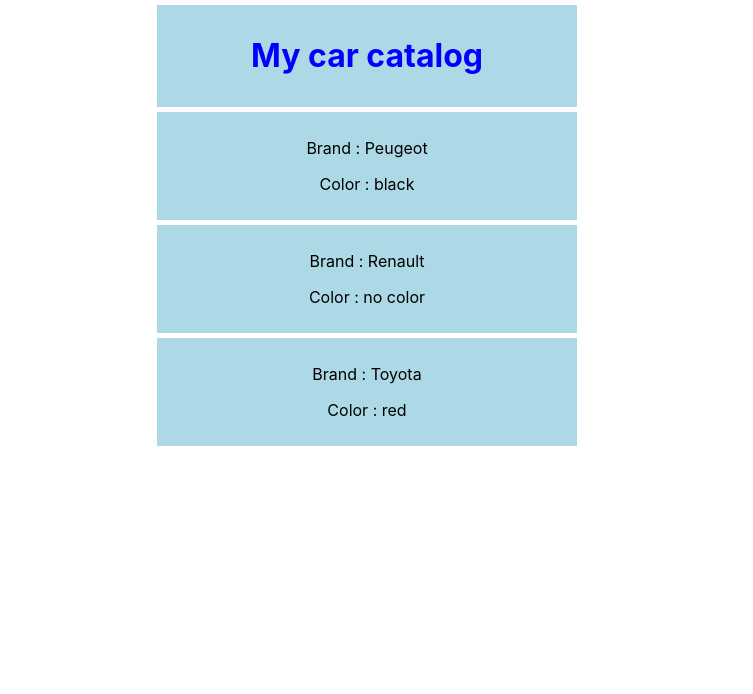
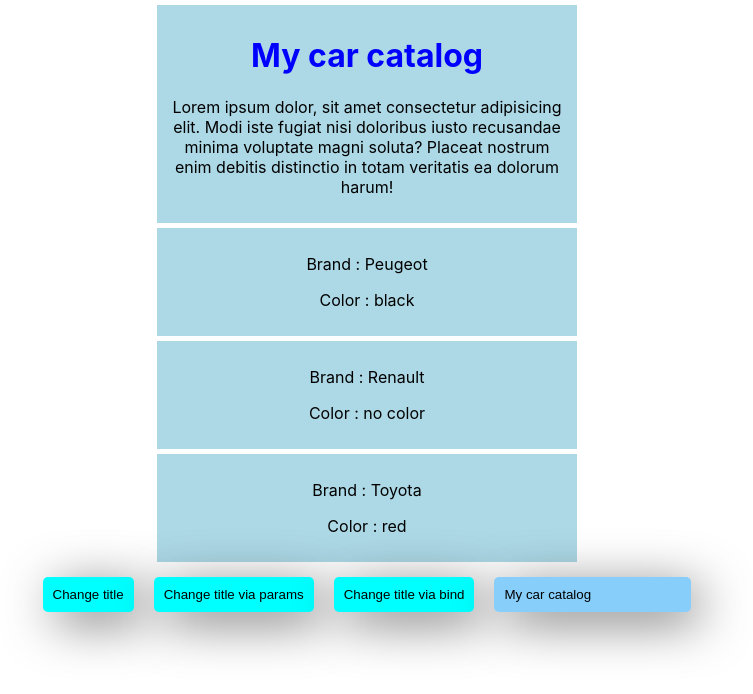
Before and after one commit to wendybaque/Cars-App-Udemy, a React (Create React App) app: page / in a window 1280 px wide. Shown: the top 694 px of the page, without its empty margins (273-1026 px from the left). Built offline with nearby package versions, Linux system fonts and the light colour scheme.

Commit message:
Vidéo 25

```diff
--- a/src/App.js
+++ b/src/App.js
@@ -10,10 +10,48 @@ class App extends Component {
     title: 'My car catalog',
     color: 'blue'
 }
+
+// Change le titre quand on clique sur le bouton
+changeTitle = (e) => {
+  console.log(e.target);
+  this.setState({
+    title:'My new car catalog'
+  })
+}
+
+// Change le titre via le state et le paramètre title
+changeViaParams = (title) => {
+  console.log(title);
+  this.setState({
+    title:title
+  })
+}
+
+// Change le titre via un bind
+changeViaBind = (param) => {
+  console.log(param);
+  this.setState({
+    title:param
+  })
+}
+
+// Change le titre via ce que l'utilisateur remplit dans l'input
+changeViaInput = (e) => {
+  console.log(e.target.value)
+  this.setState({
+    title:e.target.value
+  })
+}
+
   render() {
     return (
       <div className="App">
         <Mycars title={this.state.title} color={this.state.color} />
+        <button onClick={this.changeTitle}>Change title</button>
+        {/* Fonction fléchée pour ne pas que la fonction changeViaParams se lance directement au chargement de la page */}
+        <button onClick={() => this.changeViaParams('My car catalog via params')}>Change title via params</button>
+        <button onClick={this.changeViaBind.bind(this, 'My car catalog via bind')}>Change title via bind</button>
+        <input type="text" onChange={this.changeViaInput} value={this.state.title}></input>
       </div>
     );
   }
--- a/src/components/MyCars.jsx
+++ b/src/components/MyCars.jsx
@@ -7,6 +7,23 @@ class Mycars extends Component {
     state = {
         cars : ["Peugeot", "Renault", "Toyota"]
     }
+
+    // Ouvre un popup quand on tente de copier le texte
+    noCopy = () => {
+        alert("Merci de ne pas copier le texte !");
+    }
+
+    // Quand on passe la souris sur le texte, il se met en majuscules et violet
+    addStyle = (e) => {
+        console.log(e.target);
+        if(e.target.classList.contains('styled')) {
+            e.target.classList.remove('styled');
+
+        } else {
+            e.target.classList.add('styled');
+        }
+    }
+
     render() {
 
         return (
@@ -15,6 +32,7 @@ class Mycars extends Component {
                     <MyHeader myStyle={this.props.color}>
                         {this.props.title}
                     </MyHeader>
+                    <p onCopy={this.noCopy} onMouseOver={this.addStyle}>Lorem ipsum dolor, sit amet consectetur adipisicing elit. Modi iste fugiat nisi doloribus iusto recusandae minima voluptate magni soluta? Placeat nostrum enim debitis distinctio in totam veritatis ea dolorum harum!</p>
                 </Wrapper>
                 <Car color="black">{this.state.cars[0]}</Car>
                 <Car>{this.state.cars[1]}</Car>
--- a/src/index.css
+++ b/src/index.css
@@ -11,3 +11,27 @@ code {
   font-family: source-code-pro, Menlo, Monaco, Consolas, 'Courier New',
     monospace;
 }
+
+p.styled {
+  color:darkblue;
+  text-transform: uppercase;
+  font-weight: bold;
+}
+
+button {
+  border: none;
+  border-radius: 5px;
+  background-color: aqua;
+  margin: 10px;
+  padding: 10px;
+  box-shadow: 10px 10px 51px -3px rgba(0,0,0,0.67);
+}
+
+input {
+  border: none;
+  border-radius: 5px;
+  background-color: lightskyblue;
+  margin: 10px;
+  padding: 10px;
+  box-shadow: 10px 10px 51px -3px rgba(0,0,0,0.67);
+}
```
